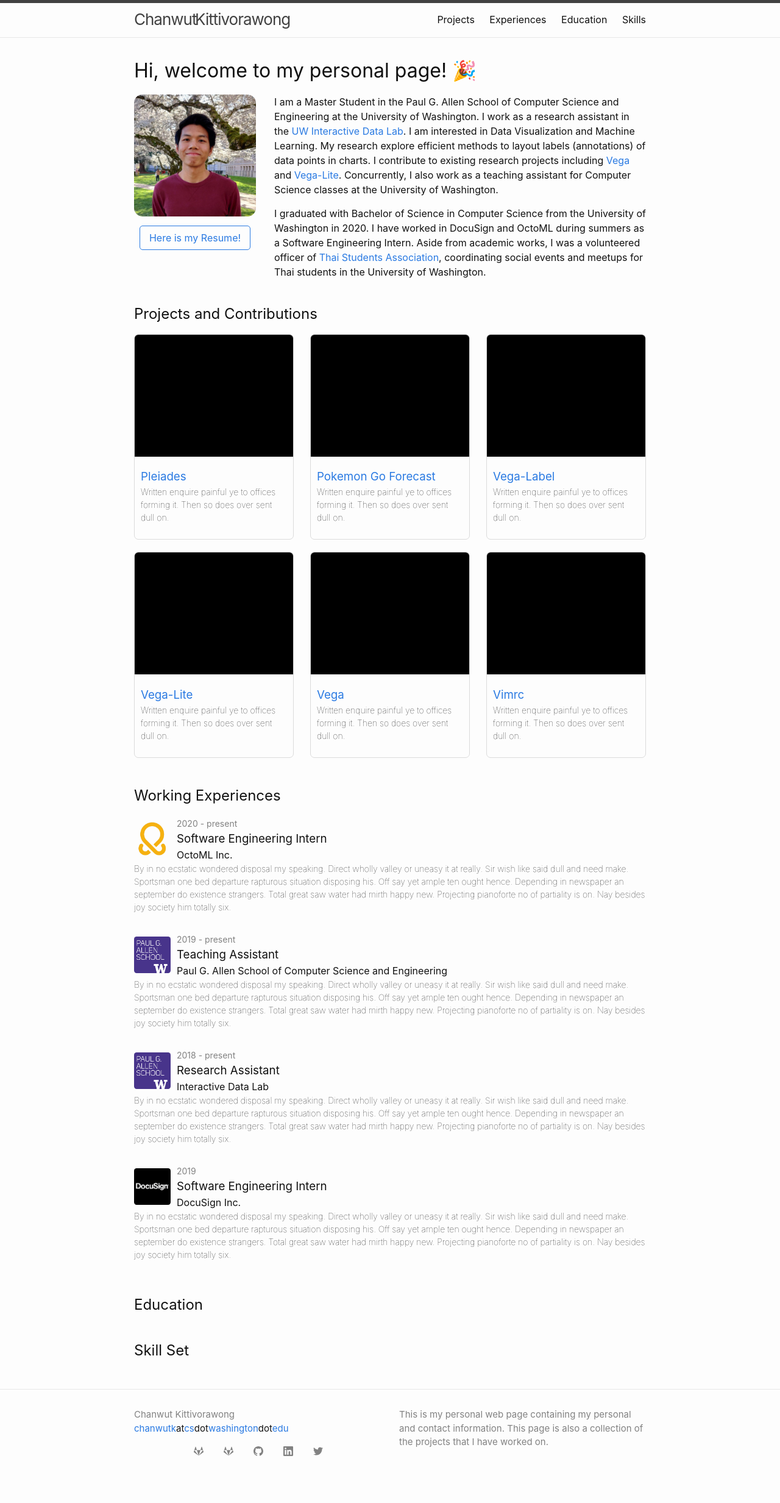
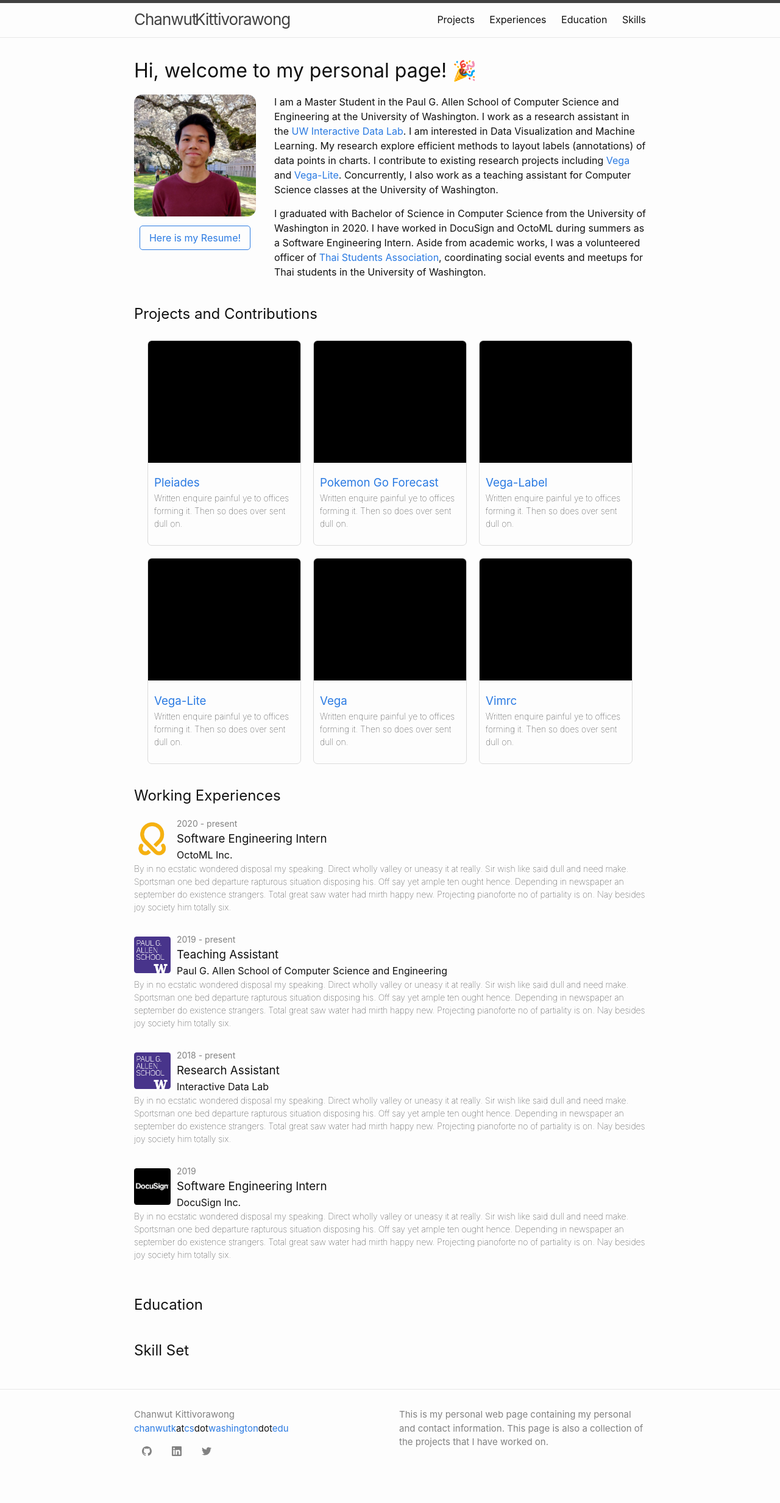
Before and after one commit to mozartfish/chanwutk.github.io, a Jekyll site: the page built from index.md, in a window 1280 px wide. Shown: the whole page at 61% size. Built offline with Jekyll 4.4.1, drawn with Linux system fonts in a browser that asks for light colours.

Commit message:
move social to footer; layout project card

```diff
--- a/_includes/components/project-card.html
+++ b/_includes/components/project-card.html
@@ -1,5 +1,5 @@
 <div class="home-project-container">
-  <canvas width=260 height=200 class="home-project-thumbnail-image"></canvas>
+  <canvas width=250 height=200 class="home-project-thumbnail-image"></canvas>
   <div class="home-project-thumbnail-content">
     <a href="{{project.page}}"><h3 class="home-item-title">{{project.title}}</h3></a>
     <span class="home-item-description">
--- a/_includes/social.html
+++ b/_includes/social.html
@@ -1,21 +1,32 @@
 {%- assign social = site.minima.social_links -%}
 
 <ul class="social-media-list">
-  {%- for glb in social.gitlab -%}{%- if glb.username and glb.instance -%}<li><a rel="me" href="https://{{ glb.instance | cgi_escape | escape}}/{{glb.username}}" title="{{ glb.username | escape }}"><svg class="svg-icon grey"><use xlink:href="{{ '/assets/minima-social-icons.svg#gitlab' | relative_url }}"></use></svg></a></li>{%- endif -%}{%- endfor -%}
-  {%- if social.dribbble -%}<li><a rel="me" href="https://dribbble.com/{{ social.dribbble | cgi_escape | escape }}" title="{{ social.dribbble | escape }}"><svg class="svg-icon grey"><use xlink:href="{{ '/assets/minima-social-icons.svg#dribbble' | relative_url }}"></use></svg></a></li>{%- endif -%}
-  {%- if social.facebook -%}<li><a rel="me" href="https://www.facebook.com/{{ social.facebook | cgi_escape | escape }}" title="{{ social.facebook | escape }}"><svg class="svg-icon grey"><use xlink:href="{{ '/assets/minima-social-icons.svg#facebook' | relative_url }}"></use></svg></a></li>{%- endif -%}
-  {%- if social.flickr -%}<li><a rel="me" href="https://www.flickr.com/photos/{{ social.flickr | cgi_escape | escape }}" title="{{ social.flickr | escape }}"><svg class="svg-icon grey"><use xlink:href="{{ '/assets/minima-social-icons.svg#flickr' | relative_url }}"></use></svg></a></li>{%- endif -%}
-  {%- if social.github -%}<li><a rel="me" href="https://github.com/{{ social.github | cgi_escape | escape }}" title="{{ social.github | escape }}"><svg class="svg-icon grey"><use xlink:href="{{ '/assets/minima-social-icons.svg#github' | relative_url }}"></use></svg></a></li>{%- endif -%}
-  {%- if social.stackoverflow -%}<li><a rel="me" href="https://stackoverflow.com/users/{{ social.stackoverflow | cgi_escape | escape }}" title="{{ social.stackoverflow | escape }}"><svg class="svg-icon grey"><use xlink:href="{{ '/assets/minima-social-icons.svg#stackoverflow' | relative_url }}"></use></svg></a></li>{%- endif -%}
-  {%- if social.instagram -%}<li><a rel="me" href="https://www.instagram.com/{{ social.instagram | cgi_escape | escape }}" title="{{ social.instagram | escape }}"><svg class="svg-icon grey"><use xlink:href="{{ '/assets/minima-social-icons.svg#instagram' | relative_url }}"></use></svg></a></li>{%- endif -%}
-  {%- if social.linkedin -%}<li><a rel="me" href="https://www.linkedin.com/in/{{ social.linkedin | cgi_escape | escape }}" title="{{ social.linkedin | escape }}"><svg class="svg-icon grey"><use xlink:href="{{ '/assets/minima-social-icons.svg#linkedin' | relative_url }}"></use></svg></a></li>{%- endif -%}
-  {%- if social.pinterest -%}<li><a rel="me" href="https://www.pinterest.com/{{ social.pinterest | cgi_escape | escape }}" title="{{ social.pinterest | escape }}"><svg class="svg-icon grey"><use xlink:href="{{ '/assets/minima-social-icons.svg#pinterest' | relative_url }}"></use></svg></a></li>{%- endif -%}
-  {%- for mst in social.mastodon -%}{%- if mst.username and mst.instance -%}<li><a rel="me" href="https://{{ mst.instance | cgi_escape | escape}}/@{{mst.username}}" title="{{ mst.username | escape }}"><svg class="svg-icon grey"><use xlink:href="{{ '/assets/minima-social-icons.svg#mastodon' | relative_url }}"></use></svg></a></li>{%- endif -%}{%- endfor -%}
-  {%- if social.twitter -%}<li><a rel="me" href="https://twitter.com/{{ social.twitter | cgi_escape | escape }}" title="{{ social.twitter | escape }}"><svg class="svg-icon grey"><use xlink:href="{{ '/assets/minima-social-icons.svg#twitter' | relative_url }}"></use></svg></a></li>{%- endif -%}
-  {%- if social.youtube -%}<li><a rel="me" href="https://www.youtube.com/{{ social.youtube | cgi_escape | escape }}" title="{{ social.youtube | escape }}"><svg class="svg-icon grey"><use xlink:href="{{ '/assets/minima-social-icons.svg#youtube' | relative_url }}"></use></svg></a></li>{%- endif -%}
-  {%- if social.youtube_channel -%}<li><a rel="me" href="https://www.youtube.com/channel/{{ social.youtube_channel | cgi_escape | escape }}" title="{{ social.youtube_channel_name | escape | default: 'YouTube' }}"><svg class="svg-icon grey"><use xlink:href="{{ '/assets/minima-social-icons.svg#youtube' | relative_url }}"></use></svg></a></li>{%- endif -%}
-  {%- if social.telegram -%}<li><a rel="me" href="https://t.me/{{ social.telegram | cgi_escape | escape }}" title="{{ social.telegram | escape }}"><svg class="svg-icon grey"><use xlink:href="{{ '/assets/minima-social-icons.svg#telegram' | relative_url }}"></use></svg></a></li>{%- endif -%}
-  {%- if social.keybase -%}<li><a rel="me" href="https://keybase.io/{{ social.keybase | cgi_escape | escape }}" title="{{ social.keybase | escape }}"><svg class="svg-icon grey"><use xlink:href="{{ '/assets/minima-social-icons.svg#keybase' | relative_url }}"></use></svg></a></li>{%- endif -%}
-  {%- if social.microdotblog -%}<li><a rel="me" href="https://micro.blog/{{ social.microdotblog | cgi_escape | escape }}" title="{{ social.microdotblog | escape }}"><svg class="svg-icon grey"><use xlink:href="{{ '/assets/minima-social-icons.svg#microdotblog' | relative_url }}"></use></svg></a></li>{%- endif -%}
-  {%- if social.devto -%}<li><a href="https://dev.to/{{ social.devto | cgi_escape | escape }}" title="{{ social.devto | escape }}"><svg class="svg-icon grey"><use xlink:href="{{ '/assets/minima-social-icons.svg#devto' | relative_url }}"></use></svg></a></li>{%- endif -%}
+  {%- if social.github -%}
+    {%- include components/social-link.html
+      base_url="https://github.com/"
+      id=social.github
+      social="github"
+    -%}
+  {%- endif -%}
+  {%- if social.stackoverflow -%}
+    {%- include components/social-link.html
+      base_url="https://stackoverflow.com/users/"
+      id=social.stackoverflow
+      social="stackoverflow"
+    -%}
+  {%- endif -%}
+  {%- if social.linkedin -%}
+    {%- include components/social-link.html
+      base_url="https://linkedin.com/in/"
+      id=social.linkedin
+      social="linkedin"
+    -%}
+  {%- endif -%}
+  {%- if social.twitter -%}
+    {%- include components/social-link.html
+      base_url="https://twitter.com/"
+      id=social.twitter
+      social="twitter"
+    -%}
+  {%- endif -%}
 </ul>
--- a/_sass/minima/custom-styles.scss
+++ b/_sass/minima/custom-styles.scss
@@ -25,16 +25,16 @@
 .home-projects {
   display: flex;
   flex-direction: row;
-  justify-content: space-between;
+  justify-content: center;
   flex-wrap: wrap;
 }
 
 .home-project-container {
-  width: 260px;
+  width: 250px;
   display: flex;
   flex-direction: column;
   align-items: center;
-  margin-bottom: 20px;
+  margin: 10px;
   border-radius: 7px/7px;
   border: thin $border-color-02 solid;
 }
@@ -51,6 +51,12 @@
   .home-item-title {
     margin-top: .5em;
     align-self: flex-start;
+  }
+}
+
+@include media-query($on-palm) {
+  .home-project-container {
+    margin: 5px;
   }
 }
 
@@ -100,8 +106,8 @@
 // overriding
 // TODO: make my own class
 .social-media-list {
-  display: flex;
-  justify-content: center;
+  // display: flex;
+  // justify-content: center;
   li {
     a {
       border: none;
```
